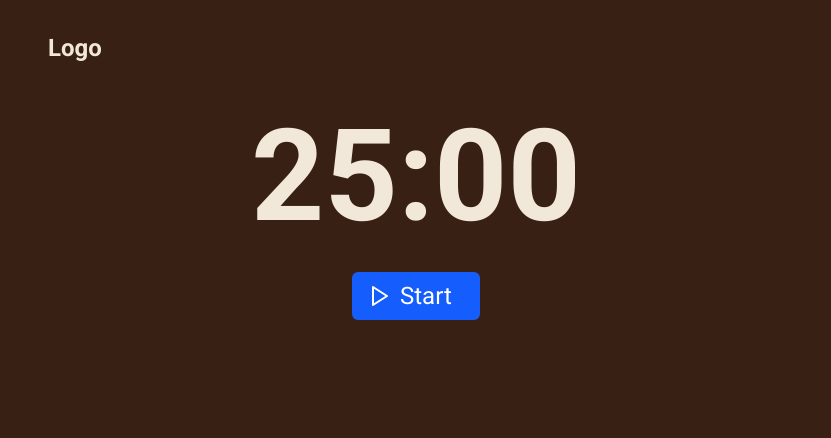
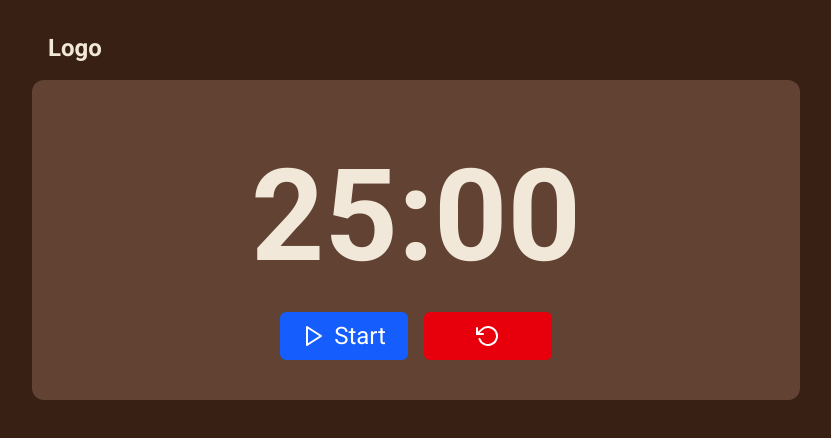
Before and after one commit to xhide341/morph-app, a React (Vite) app: page / in a window 1280 px wide. Shown: the top 438 px of the page, without its empty margins (224-1055 px from the left). Built offline with nearby package versions, Linux system fonts and the light colour scheme; the HTML template or start-up script is replaced by a standard one.

Commit message:
feat: add reset button

```diff
--- a/src/components/clock.tsx
+++ b/src/components/clock.tsx
@@ -53,21 +53,28 @@ export const Clock = () => {
   };
 
   return (
-    <div className="flex flex-col items-center justify-center">
+    <div className="bg-secondary flex flex-col items-center justify-center rounded-xl p-10">
       <div className="flex flex-col items-center justify-center">
         <h1 className="text-[8rem] font-bold">{time}</h1>
-        <div className="flex flex-row gap-2 text-center text-2xl">
+        <div className="flex flex-row justify-center gap-4 text-center text-2xl">
           <button
             aria-label={isRunning ? "Pause" : "Start"}
-            className={`flex w-[8rem] items-center gap-2 rounded-md px-4 py-2 text-white transition-all duration-200 ease-in-out hover:cursor-pointer ${
+            className={`flex w-32 min-w-32 items-center justify-center gap-2 rounded-md px-4 py-2 text-white transition-all duration-200 ease-in-out hover:cursor-pointer ${
               isRunning
-                ? "scale-95 transform bg-green-600 shadow-inner"
-                : "bg-blue-600 hover:scale-[0.98] active:scale-95"
+                ? "scale-95 transform bg-green-600 shadow-inner hover:bg-green-900"
+                : "bg-blue-600 hover:scale-[0.98] hover:bg-blue-900 active:scale-95"
             }`}
             onClick={isRunning ? handlePause : handleStart}
           >
             {isRunning ? <Pause size={24} /> : <Play size={24} />}
             {isRunning ? "Pause" : "Start"}
+          </button>
+          <button
+            aria-label="Reset"
+            className="flex w-32 min-w-32 items-center justify-center rounded-md bg-red-600 px-4 py-2 text-white transition-all duration-200 ease-in-out hover:scale-[0.98] hover:cursor-pointer hover:bg-red-900 active:scale-95"
+            onClick={handleReset}
+          >
+            <RotateCcw size={24} />
           </button>
         </div>
       </div>
```
